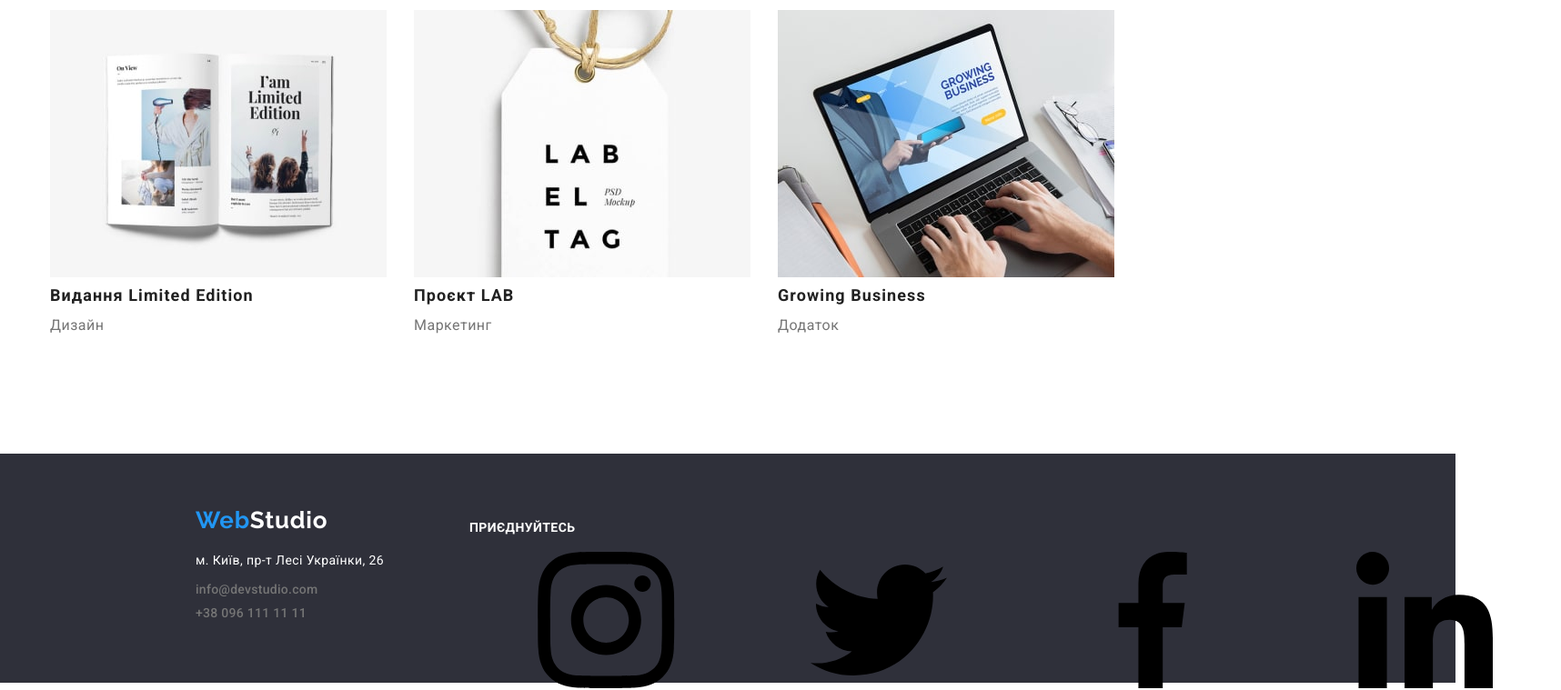
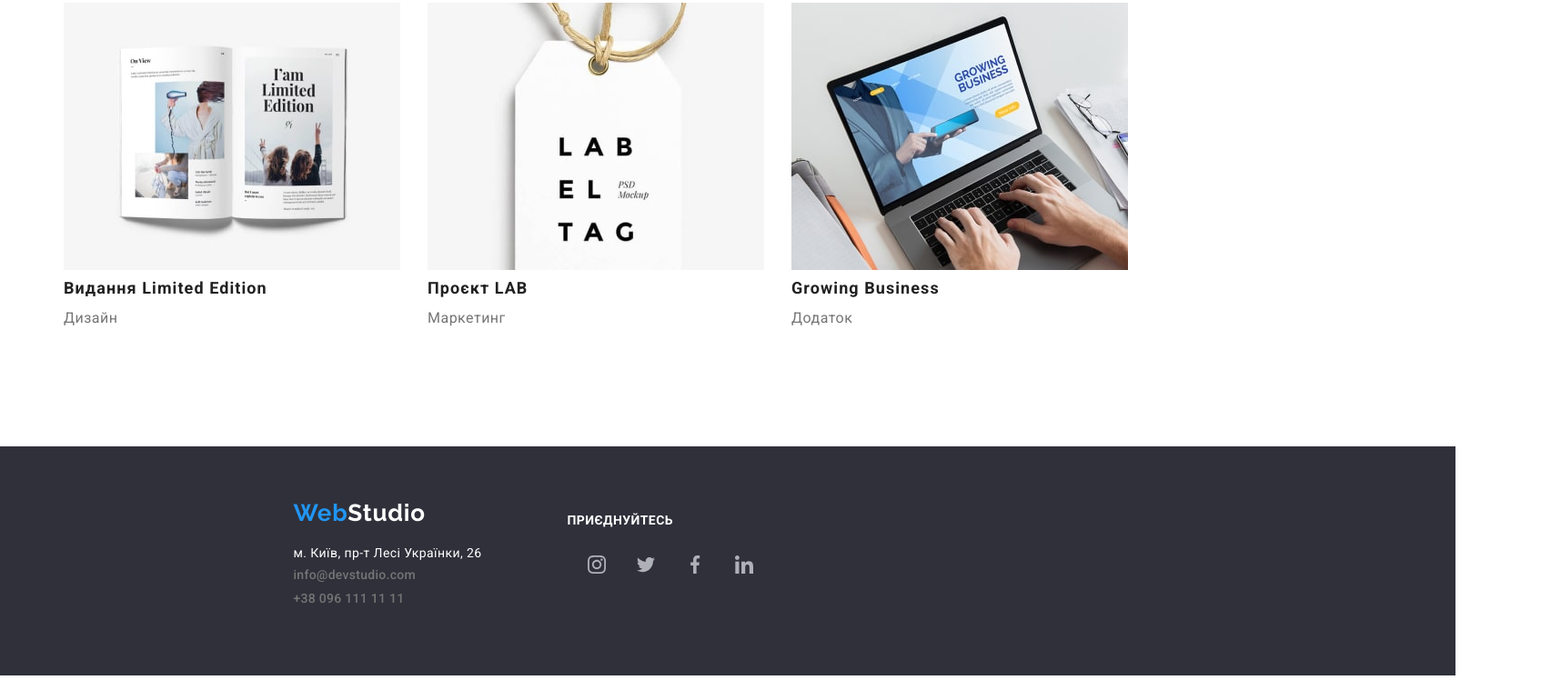
Before and after one commit to Vlad-lab-cloud/WebStudio-SCSS, a plain HTML site: page portfolio.html in a window 1280 px wide. Shown: the part 949-1708 px from the top of the page at 91% size, 1716 px wide, since content can reach past the window. Drawn offline with nearby package versions, Linux system fonts and the light colour scheme.

Commit message:
fixed footer

```diff
--- a/css/stylesportfolio.css
+++ b/css/stylesportfolio.css
@@ -8,6 +8,22 @@
     --secondary-text-color: #FFFFFF;
 }
 /* header */
+:root {
+    --font-family: "Roboto", sans-serif;
+    --second-family: "Raleway", sans-serif;
+    --main-title-color: #212121;
+    --main-text-color: #757575;
+    --hover-color: #2196F3;
+    --darc-bg-color: #2F303A;
+    --secondary-text-color: #FFFFFF;
+}
+.container{
+    width: 1200px;
+    margin-left: auto;
+    margin-right: auto;
+    padding-left: 15px;
+    padding-right: 15px;
+}
 .menu.link{
     font-family: var(--font-family);
 font-weight: 500;
@@ -27,28 +43,11 @@ font-weight: 700;
 font-size: 26px;
 letter-spacing: 0.03em;
 color: #2196f3;
-margin-left: 215px;
 }
 .studio {
     color: #000;
 }
-.svg-phone{
-    fill: #757575;
-    transition-property: fill;
-    margin-right: 2px;
-}
-.svg-envelope {
-    fill: #757575;
-    transition-property: fill;
-    margin-right: 2px;
-}
-.contacts-link:hover .svg-phone {
-    fill: #2196f3;
-}
-.contacts-link:hover .svg-envelope {
-    fill: #2196f3;
-}
-.header-portfolio {
+.header {
     width: 1600px;
     height: 80px;
     margin: 0 auto;
@@ -56,8 +55,6 @@ margin-left: 215px;
     align-items: center;
     padding-top: 24px;
     padding-bottom: 25px;
-    border-bottom: 1px solid #ececec;
-    margin-bottom: 94px;
 }
 .header-position {
     display: flex;
@@ -71,6 +68,20 @@ letter-spacing: 0.02em;
 color: #212121;
 text-decoration: none;
 }
+.svg-phone{
+    fill: #757575;
+    transition-property: fill;
+    margin-right: 2px;
+}
+.svg-envelope {
+    fill: #757575;
+    transition-property: fill;
+    margin-right: 2px;
+}
+.contacts-item {
+    width: 161px;
+    height: 16px;
+}
 .contacts-link {
     font-family: var(--font-family);
 font-weight: 500;
@@ -78,6 +89,12 @@ font-size: 14px;
 letter-spacing: 0.02em;
 color: #757575;
 text-decoration: none;
+}
+.contacts-link:hover .svg-phone {
+    fill: #2196f3;
+}
+.contacts-link:hover .svg-envelope {
+    fill: #2196f3;
 }
 .menu-link:hover {
     color: #2196f3;
@@ -92,7 +109,6 @@ text-decoration: none;
 }
 .contacts {
     margin-left: 344px;
-    margin-right: 215px;
     display: flex;
     column-gap: 50px;
 }
@@ -273,6 +289,34 @@ padding-bottom: 20px;
     width: 206px;
     height: 80px;
 }
+.team-icons {
+    fill: #AFB1B8;
+    width: 20px;
+    height: 20px;
+}
+.team-icons:hover{
+fill: #fff;
+}
+.team-icon-list {
+width: 206px;
+height: 44px;
+margin-left: 10px;
+margin-top: 16px;
+column-gap: 12px;
+display: flex;
+}
+.team-social-icon {
+    padding: 12px;
+    border-radius: 50%;
+    display: block;
+    width: 44px;
+    height: 44px;
+    margin-left: 10px;
+    margin-bottom: 30px;
+ }
+ .team-social-icon:hover {
+background-color: #2196f3;
+ }
 .footer-socials-title {
     margin-bottom: 20px;
     font-family: var(--font-family);
```
